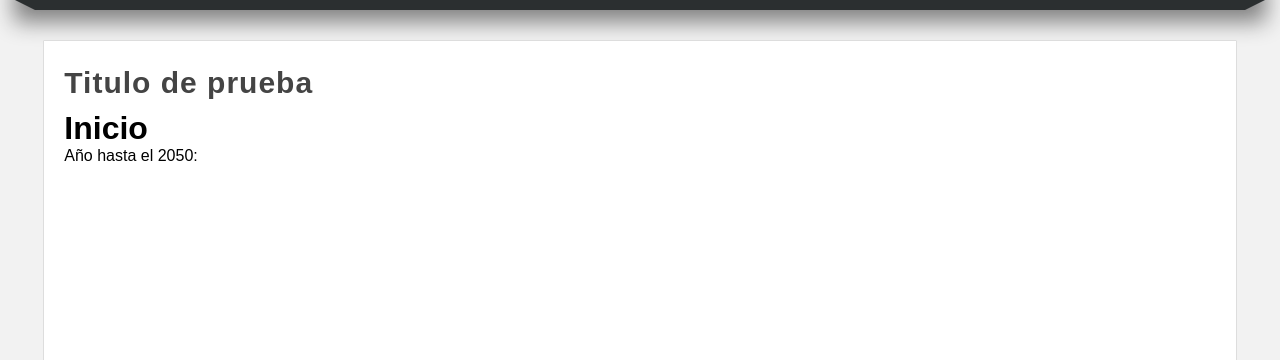
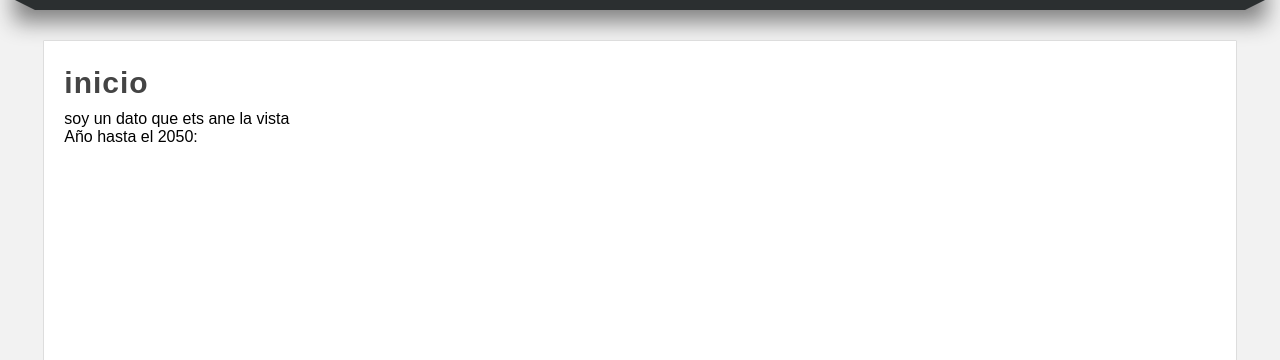
Before and after one commit to richi2050/Master-en-python, a Django app: page / in a window 1280 px wide. Shown: the part 182-542 px from the top of the page. Run offline with Django 3.2, Linux system fonts and the light colour scheme.

Commit message:
Pasar datos desde la vista y mostrarlos en la plantilla
se mostro como pasar variable de vie a template

```diff
--- a/22-django/aprendiendoDjango/miapp/templates/index.html
+++ b/22-django/aprendiendoDjango/miapp/templates/index.html
@@ -1,8 +1,10 @@
 
 {% extends 'layout.html' %}
 {% block content %}
-<h1>Inicio</h1>
+<h1 class='title '>{{title}}</h1>
+
+
+{{mi_variable}}
 <p>Año hasta el 2050:</p>
-<ul>
 
 {% endblock %}
--- a/22-django/aprendiendoDjango/miapp/templates/layout.html
+++ b/22-django/aprendiendoDjango/miapp/templates/layout.html
@@ -48,7 +48,6 @@
 
     <div id='content'>
         <div class="box">
-            <h2 class="title"> Titulo de prueba </h2>
             {% block content %}
            {% comment "aqui va el comentario" %}
             este es el comentario
--- a/22-django/aprendiendoDjango/miapp/views.py
+++ b/22-django/aprendiendoDjango/miapp/views.py
@@ -33,7 +33,9 @@ def index(request):
         year += 1
     html += "</ul>"
 
-    return render(request,'index.html')
+    return render(request,'index.html',{
+        'title': 'inicio',
+        'mi_variable' : 'soy un dato que ets ane la vista'})
 
 def hola_mundo(request):
     return render(request,'hola_mundo.html')
```
